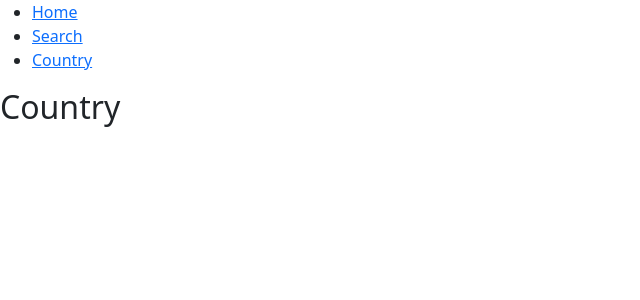
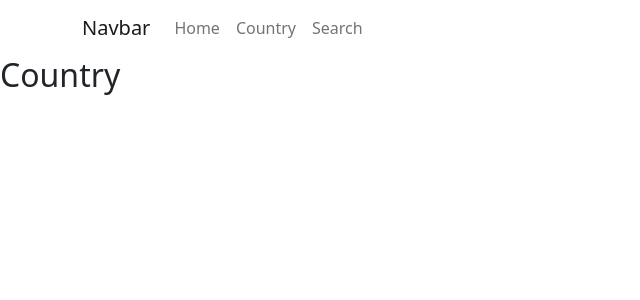
Before and after one commit to fayolaOnline/react-c1kyoz, a React (Create React App) app: page /country in a window 1280 px wide. Shown: the top 300 px of the page, without its empty margins (0-640 px from the left). Built offline with nearby package versions, Linux system fonts and the light colour scheme.

Commit message:
2 files modified, 4 added

```diff
--- a/src/App.js
+++ b/src/App.js
@@ -2,30 +2,37 @@ import Search from './Search';
 import withListLoading from './WithListLoading';
 import CountryList from './CountryList';
 import DataGrab from './DataGrab';
-import Notes from './Notes';
 import React, { useEffect, useState } from 'react';
 import './style.css';
+import Home from './pages/Home';
+import Searching from './pages/Searching';
+import Country from './pages/Country';
 import { BrowserRouter as Router, Switch, Route, Link } from 'react-router-dom';
+import Navbar from 'react-bootstrap/Navbar';
+import Nav from 'react-bootstrap/Nav';
+import NavDropdown from 'react-bootstrap/NavDropdown';
+import Container from 'react-bootstrap/Container';
+import Row from 'react-bootstrap/Row';
+import Col from 'react-bootstrap/Col';
 import ListGroup from 'react-bootstrap/ListGroup';
 import Tabs from 'react-bootstrap/Tabs';
-import Stack from 'react-bootstrap/Stack'
+import Stack from 'react-bootstrap/Stack';
 
 export default function App() {
   return (
     <Router>
       <div>
-        <ul>
-          <li>
-            <Link to="/">Home</Link>
-          </li>
-          <li>
-            <Link to="/search">Search</Link>
-          </li>
-          <li>
-            <Link to="/country">Country</Link>
-          </li>
-        </ul>
-
+        <Navbar bg="primarylight" variant="light" expand="lg">
+          <Container>
+            <Navbar.Brand href="/">Navbar</Navbar.Brand>
+            <Nav className="me-auto">
+              <Navbar.Toggle aria-controls="basic-navbar-nav" />
+              <Nav.Link href="/">Home</Nav.Link>
+              <Nav.Link href="/country">Country</Nav.Link>
+              <Nav.Link href="/search">Search</Nav.Link>
+            </Nav>
+          </Container>
+        </Navbar>
         <Switch>
           <Route path="/search">
             <Searching />
@@ -41,76 +48,3 @@ export default function App() {
     </Router>
   );
 }
-
-function Home() {
-  const ListLoading = withListLoading(CountryList);
-  const [appState, setAppState] = useState({
-    loading: false,
-    countries: null,
-  });
-  useEffect(() => {
-    setAppState({ loading: true });
-    const apiUrl = `https://restcountries.com/v3/all`;
-    fetch(apiUrl)
-      .then((res) => res.json())
-      .then((countries) => {
-        setAppState({ loading: false, countries: countries });
-      });
-  }, [setAppState]);
-  return (
-    <div>
-      <DataGrab />
-
-      <Search />
-      <div className="country-container">
-        <ListLoading
-          isLoading={appState.loading}
-          countries={appState.countries}
-        />
-      </div>
-    </div>
-  );
-}
-
-function Country() {
-  /////https://restcountries.com/v3/name/peru
-  return <h2>Country</h2>;
-}
-
-function Searching() {
-  /////https://restcountries.com/v3/name/
-  return <h2>Search</h2>;
-}
-
-/*
-export default function App() {
-  const ListLoading = withListLoading(CountryList);
-  const [appState, setAppState] = useState({
-    loading: false,
-    countries: null,
-  });
-  useEffect(() => {
-    setAppState({ loading: true });
-    const apiUrl = `https://restcountries.com/v3/all`;
-    fetch(apiUrl)
-      .then((res) => res.json())
-      .then((countries) => {
-        setAppState({ loading: false, countries: countries });
-      });
-  }, [setAppState]);
-  return (
-    <div>
-      <Notes />
-      <Search />
-      <DataGrab />
-
-      <div className="country-container">
-        <ListLoading
-          isLoading={appState.loading}
-          countries={appState.countries}
-        />
-      </div>
-    </div>
-  );
-}
-*/
--- a/src/Search.js
+++ b/src/Search.js
@@ -1,6 +1,7 @@
 import React from 'react';
 import Form from 'react-bootstrap/Form';
 import Button from 'react-bootstrap/Button';
+import { generatePath } from 'react-router-dom';
 import './style.css';
 
 class SearchForm extends React.Component {
@@ -17,6 +18,11 @@ class SearchForm extends React.Component {
   }
 
   handleSubmit(event) {
+    var newUrl = generatePath('/search/:name', {
+      name: this.state,
+    });
+    window.location.replace(newUrl);
+    // Will return /search/name
     //alert('A name was submitted: ' + this.state.value);
     //Search Countries using the apiUrl
 
@@ -27,7 +33,6 @@ class SearchForm extends React.Component {
     return (
       <Form onSubmit={this.handleSubmit}>
         <Form.Group className="mb-3" controlId="formCountry">
-          <Form.Label>Search</Form.Label>
           <Form.Control
             type="text"
             placeholder="Enter country"
@@ -36,12 +41,9 @@ class SearchForm extends React.Component {
           />
         </Form.Group>
         <Button variant="primary" type="submit">
-          Submit
+          Search
         </Button>
       </Form>
-
-
-
     );
   }
 }
--- /dev/null
+++ b/src/pages/Country.js
@@ -0,0 +1,22 @@
+import Search from '../Search';
+import withListLoading from '../WithListLoading';
+import CountryList from '../CountryList';
+import DataGrab from '../DataGrab';
+import Notes from '../Notes';
+import React, { useEffect, useState } from 'react';
+import '../style.css';
+import { BrowserRouter as Router, Switch, Route, Link } from 'react-router-dom';
+import Navbar from 'react-bootstrap/Navbar';
+import Nav from 'react-bootstrap/Nav';
+import NavDropdown from 'react-bootstrap/NavDropdown';
+import Container from 'react-bootstrap/Container';
+import Row from 'react-bootstrap/Row';
+import Col from 'react-bootstrap/Col';
+import ListGroup from 'react-bootstrap/ListGroup';
+import Tabs from 'react-bootstrap/Tabs';
+import Stack from 'react-bootstrap/Stack';
+
+export default function Country() {
+  /////https://restcountries.com/v3/name/peru
+  return <h2>Country</h2>;
+}
--- /dev/null
+++ b/src/pages/Home.js
@@ -0,0 +1,47 @@
+import Search from '../Search';
+import withListLoading from '../WithListLoading';
+import CountryList from '../CountryList';
+import DataGrab from '../DataGrab';
+import Notes from '../Notes';
+import React, { useEffect, useState } from 'react';
+import '../style.css';
+import { BrowserRouter as Router, Switch, Route, Link } from 'react-router-dom';
+import Navbar from 'react-bootstrap/Navbar';
+import Nav from 'react-bootstrap/Nav';
+import NavDropdown from 'react-bootstrap/NavDropdown';
+import Container from 'react-bootstrap/Container';
+import Row from 'react-bootstrap/Row';
+import Col from 'react-bootstrap/Col';
+import ListGroup from 'react-bootstrap/ListGroup';
+import Tabs from 'react-bootstrap/Tabs';
+import Stack from 'react-bootstrap/Stack';
+
+export default function Home() {
+  const ListLoading = withListLoading(CountryList);
+  const [appState, setAppState] = useState({
+    loading: false,
+    countries: null,
+  });
+  useEffect(() => {
+    setAppState({ loading: true });
+    const apiUrl = `https://restcountries.com/v3/all`;
+    fetch(apiUrl)
+      .then((res) => res.json())
+      .then((countries) => {
+        setAppState({ loading: false, countries: countries });
+      });
+  }, [setAppState]);
+  return (
+    <div>
+      <DataGrab />
+
+      <Search />
+      <div className="country-container">
+        <ListLoading
+          isLoading={appState.loading}
+          countries={appState.countries}
+        />
+      </div>
+    </div>
+  );
+}
--- /dev/null
+++ b/src/pages/Searching.js
@@ -0,0 +1,47 @@
+import Search from '../Search';
+import withListLoading from '../WithListLoading';
+import CountryList from '../CountryList';
+import DataGrab from '../DataGrab';
+import Notes from '../Notes';
+import React, { useEffect, useState } from 'react';
+import '../style.css';
+import { BrowserRouter as Router, Switch, Route, Link } from 'react-router-dom';
+import Navbar from 'react-bootstrap/Navbar';
+import Nav from 'react-bootstrap/Nav';
+import NavDropdown from 'react-bootstrap/NavDropdown';
+import Container from 'react-bootstrap/Container';
+import Row from 'react-bootstrap/Row';
+import Col from 'react-bootstrap/Col';
+import ListGroup from 'react-bootstrap/ListGroup';
+import Tabs from 'react-bootstrap/Tabs';
+import Stack from 'react-bootstrap/Stack';
+
+export default function Home() {
+  const ListLoading = withListLoading(CountryList);
+  const [appState, setAppState] = useState({
+    loading: false,
+    countries: null,
+  });
+  useEffect(() => {
+    setAppState({ loading: true });
+    const apiUrl = `https://restcountries.com/v3/all`;
+    fetch(apiUrl)
+      .then((res) => res.json())
+      .then((countries) => {
+        setAppState({ loading: false, countries: countries });
+      });
+  }, [setAppState]);
+  return (
+    <div>
+      <DataGrab />
+
+      <Search />
+      <div className="country-container">
+        <ListLoading
+          isLoading={appState.loading}
+          countries={appState.countries}
+        />
+      </div>
+    </div>
+  );
+}
```
Also changed, not shown: src/pages/Searching_NotWorking.js (added, +51 -0 lines).
